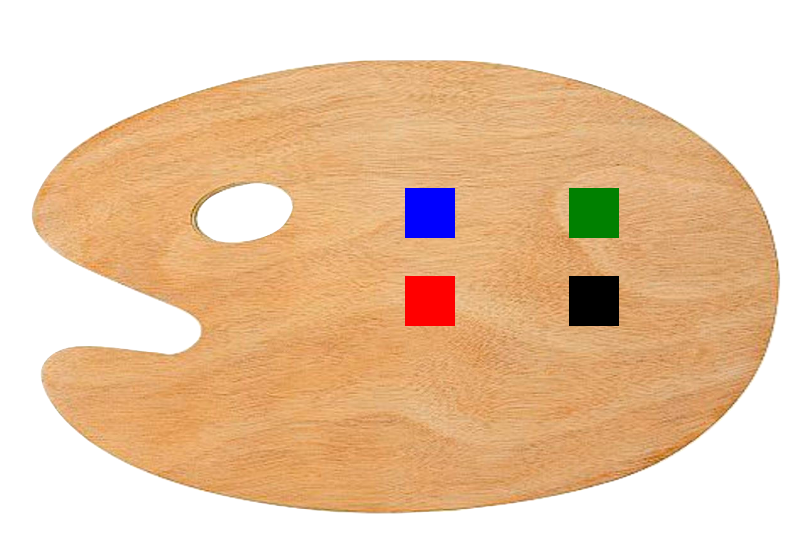
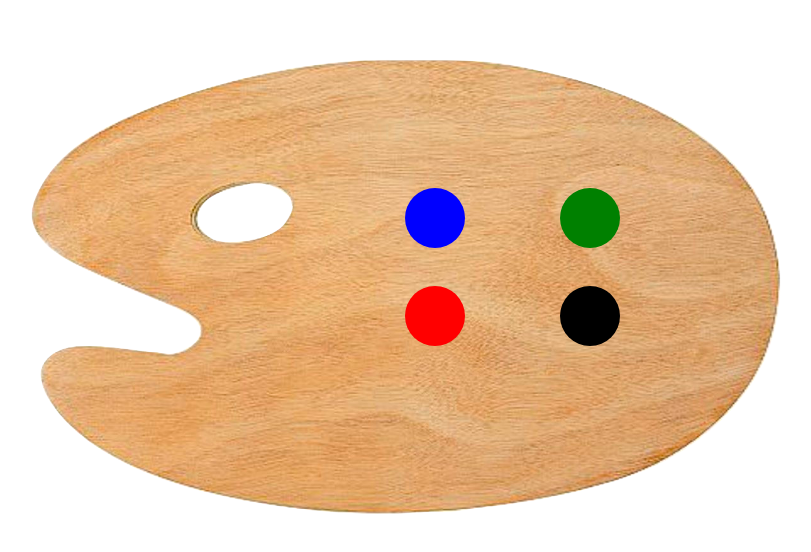
Before and after one commit to dimosr/sociable-memory-game, a plain HTML site: page index.html in a window 1280 px wide. Shown: the part 216-768 px from the top of the page, without its empty margins (235-1046 px from the left). Drawn offline with Linux system fonts and the light colour scheme.

Commit message:
added palette styling

```diff
--- a/css/style.css
+++ b/css/style.css
@@ -7,43 +7,61 @@
 	overflow: auto;
 }
 
-.colors{
+#colors-container{
 	margin-left:50%;
 	margin-top: 20%;
 }
 
+.colors:hover, .flashing{
+	border: white 4px double;
+}
+
+.clicked{
+	opacity: 1.5;
+}
+
+.colors{
+	-webkit-box-sizing: border-box;
+	-moz-box-sizing: border-box;
+	box-sizing: border-box;
+}
+
 #color-1{
 	background-color:blue;
-	width:50px;
-	height: 50px;
+	width:60px;
+	height: 60px;
 	float: left;
-	margin-right: 30%;
+	margin-right: 25%;
 	margin-bottom: 10%;
+	border-radius: 50%;
 }
 
 #color-2{
 	background-color:green;
-	width:50px;
-	height: 50px;
+	width:60px;
+	height: 60px;
 	float: left;
-	margin-right: 30%;
+	margin-right: 25%;
 	margin-bottom: 10%;
+	border-radius: 50%;
 }
 
 #color-3{
 	background-color:red;
-	width:50px;
-	height: 50px;
+	width:60px;
+	height: 60px;
 	float: left;
-	margin-right: 30%;
+	margin-right: 25%;
 	margin-bottom: 10%;
+	border-radius: 50%;
 }
 
 #color-4{
 	background-color:black;
-	width:50px;
-	height: 50px;
+	width:60px;
+	height: 60px;
 	float: left;
-	margin-right: 30%;
+	margin-right: 25%;
 	margin-bottom: 10%;
+	border-radius: 50%;
 }
--- a/index.html
+++ b/index.html
@@ -7,17 +7,17 @@
 	<body>
 		<div id="game">
 			<div id="palette">
-				<div class="colors">
-					<div id="color-1">
+				<div id="colors-container">
+					<div id="color-1" class="colors">
 					</div>
 
-					<div id="color-2">
+					<div id="color-2" class="colors">
 					</div>
 
-					<div id="color-3">
+					<div id="color-3" class="colors">
 					</div>
 
-					<div id="color-4">
+					<div id="color-4" class="colors">
 					</div>
 				</div>
 			</div>
```
